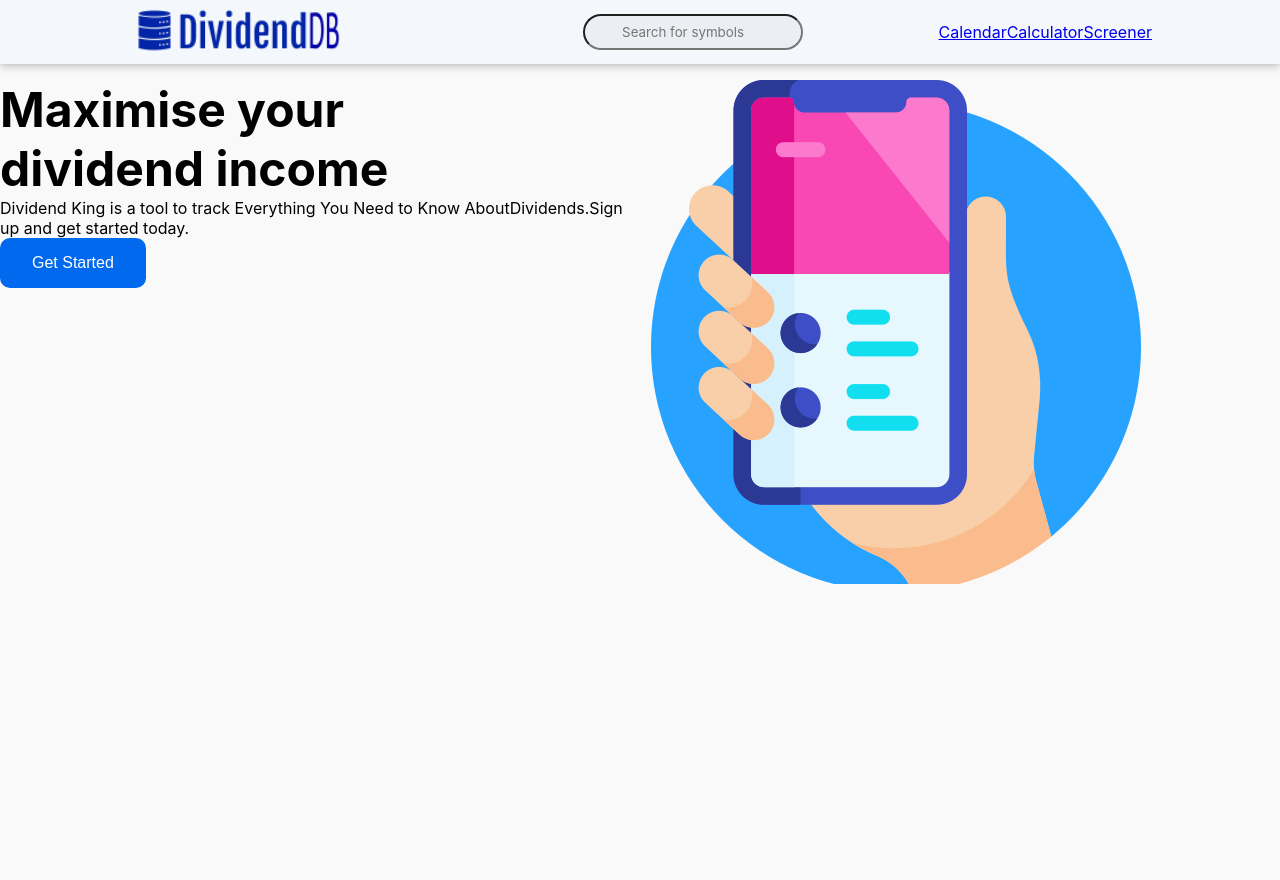
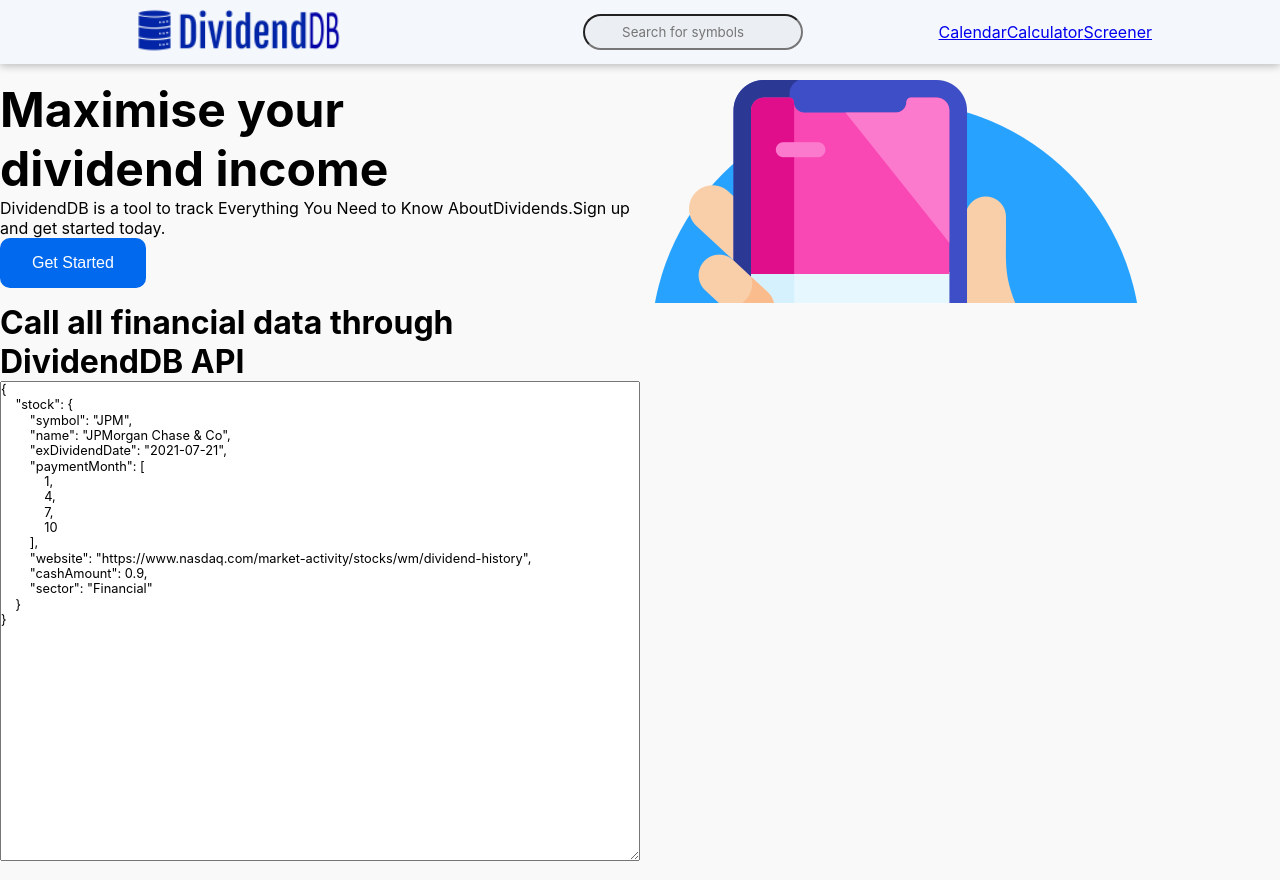
Before and after one commit to jiseong-choi/oxinion-finance, a React (Create React App) app in the folder client/: page / in a window 1280 px wide. Built offline with nearby package versions, Linux system fonts and the light colour scheme.

Commit message:
Add formatted JSON data into Home

```diff
--- a/client/src/App.tsx
+++ b/client/src/App.tsx
@@ -2,7 +2,7 @@
 import { Switch, Route } from "react-router-dom";
 import Home from "./views/MainPage/Home";
 import Calculator from "./views/CalculatorPage/index";
-import Screener from "./views/Screener";
+import Screener from "./views/ScreenerPage/Screener";
 import Calendar from "./views/CalendarPage";
 
 function App() {
--- a/client/src/components/DataExample.tsx
+++ b/client/src/components/DataExample.tsx
@@ -1,21 +1,37 @@
 import React from "react";
+import styled from "styled-components";
+
+const TextArea = styled.textarea`
+  width: 100%;
+  min-height: 30rem;
+  font-size: 0.8rem;
+  line-height: 1.2;
+`;
 
 const DataExample = () => {
-  //   const boxEl = useRef<HTMLDivElement>(null);
-  //   var data = {
-  //     data: {
-  //       x: "1",
-  //       y: "1",
-  //       url: "http://url.com",
-  //     },
-  //     event: "start",
-  //     show: 1,
-  //     id: 50,
-  //   };
+  let data = {
+    stock: {
+      symbol: "JPM",
+      name: "JPMorgan Chase & Co",
+      exDividendDate: "2021-07-21",
+      paymentMonth: [1, 4, 7, 10],
+      website:
+        "https://www.nasdaq.com/market-activity/stocks/wm/dividend-history",
+      cashAmount: 0.9,
+      sector: "Financial",
+    },
+  };
 
-  // boxEl.innerHTML = JSON.stringify(data, undefined, 2);
-
-  return <div>{/* <pre id="json" ref={boxEl}></pre> */}</div>;
+  return (
+    <div>
+      <h1>Call all financial data through DividendDB API</h1>
+      <TextArea
+        rows={7}
+        readOnly={true}
+        value={JSON.stringify(data, undefined, 4)}
+      ></TextArea>
+    </div>
+  );
 };
 
 export default DataExample;
--- a/client/src/views/MainPage/Home.tsx
+++ b/client/src/views/MainPage/Home.tsx
@@ -42,7 +42,7 @@
               dividend income
             </h1>
             <p>
-              Dividend King is a tool to track Everything You Need to Know About
+              DividendDB is a tool to track Everything You Need to Know About
               <span>Dividends</span>.Sign up and get started today.
             </p>
           </Title>
--- /dev/null
+++ b/client/src/views/MainPage/styles.ts
@@ -0,0 +1 @@
+import styled from "styled-components";
--- a/client/src/views/Screener.tsx
+++ b/client/src/views/ScreenerPage/Screener.tsx
@@ -1,8 +1,8 @@
 import axios from "axios";
 import React, { useState, useEffect, useMemo } from "react";
 import styled from "styled-components";
-import Header from "../components/common/Header/Header";
-import Table from "../components/table/Table";
+import Header from "../../components/common/Header/Header";
+import Table from "../../components/table/Table";
 
 const SignForm = styled.div`
   display: flex;
```
Also changed, not shown: 1 other file (tests, documents, lock files or other folders).
